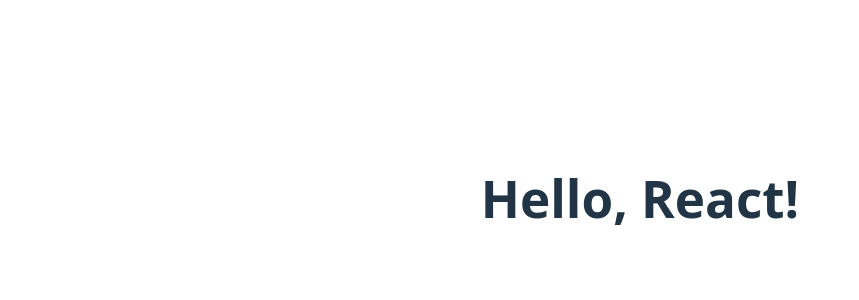
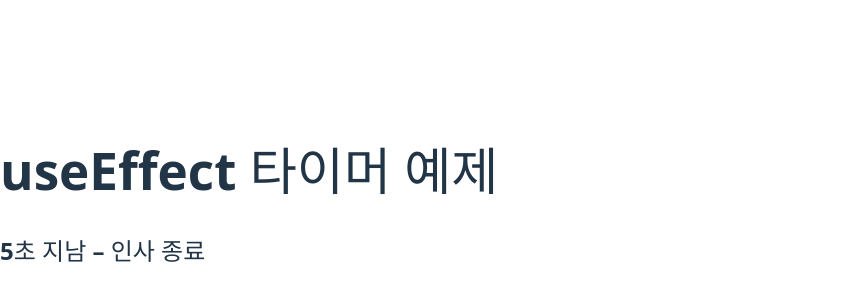
Before and after one commit to heroyooi/react-app, a React (Vite) app: page / in a window 1280 px wide. Shown: the part 202-502 px from the top of the page, without its empty margins (0-859 px from the left). Built offline with nearby package versions, Linux system fonts and the light colour scheme.

Commit message:
3-2. useEffect 훅과 생명주기 이해 - 과제

```diff
--- a/src/App.jsx
+++ b/src/App.jsx
@@ -1,7 +1,12 @@
-import './App.css';
+import GreetingTimer from './components/GreetingTimer';
 
 function App() {
-  return <h1>Hello, React!</h1>;
+  return (
+    <div>
+      <h1>useEffect 타이머 예제</h1>
+      <GreetingTimer />
+    </div>
+  );
 }
 
 export default App;
--- /dev/null
+++ b/src/components/GreetingTimer.jsx
@@ -0,0 +1,21 @@
+import { useState, useEffect } from 'react';
+
+function GreetingTimer() {
+  const [message, setMessage] = useState('안녕하세요!');
+
+  useEffect(() => {
+    const timer = setTimeout(() => {
+      setMessage('5초 지남 – 인사 종료');
+    }, 5000); // 5초 후 실행
+
+    return () => clearTimeout(timer); // 컴포넌트 언마운트 시 타이머 제거
+  }, []);
+
+  return (
+    <div>
+      <h2>{message}</h2>
+    </div>
+  );
+}
+
+export default GreetingTimer;
```
